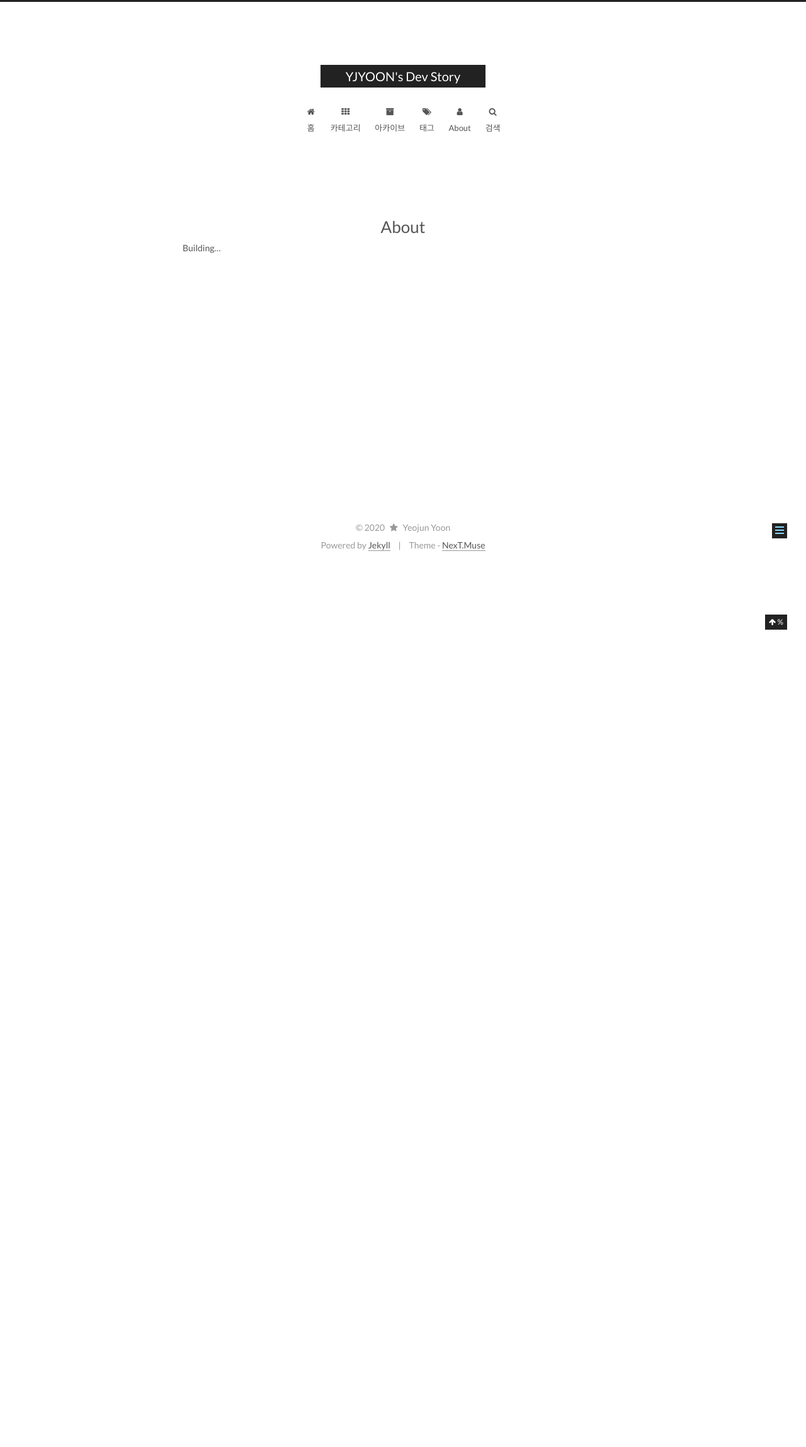
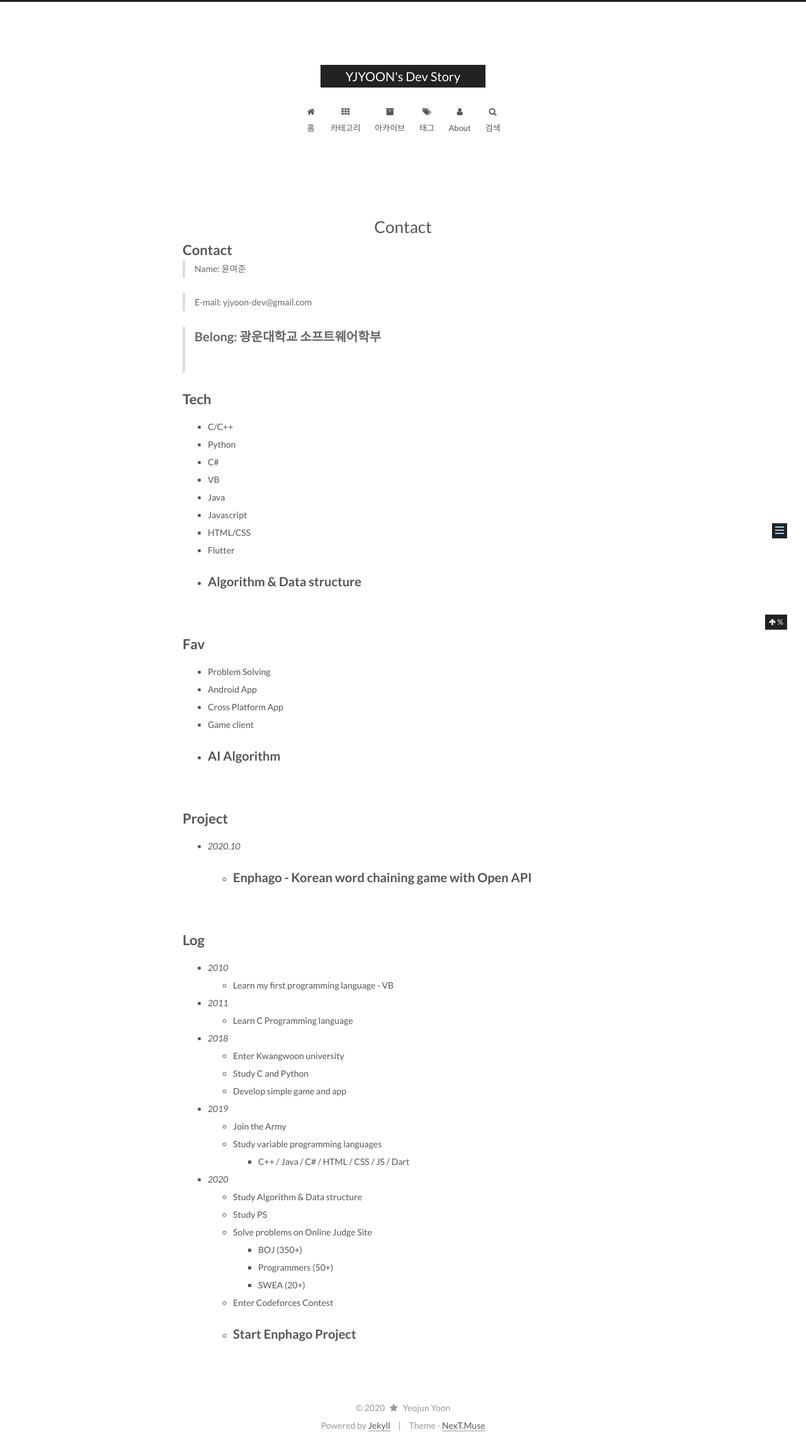
Before and after one commit to yjyoon-dev/yjyoon-dev.github.io, a Jekyll site: the page built from about/index.md, in a window 1280 px wide. Shown: the whole page at 63% size. Built offline with Jekyll 4.4.1, drawn with Linux system fonts in a browser that asks for light colours; comment, search, counter and statistics services are not loaded; our own code applies the rules of GitHub Pages for plain Markdown files; before the commit the page ends 900 px from its top, so only the background shows below that.

Commit message:
update about

```diff
--- a/about/index.md
+++ b/about/index.md
@@ -3,4 +3,71 @@ layout: page
 type: about
 ---
 
-Building...
+Contact
+===
+>Name: 윤여준
+
+>E-mail: yjyoon-dev@gmail.com
+
+>Belong: 광운대학교 소프트웨어학부
+---
+<br>
+
+Tech
+===
+- C/C++
+- Python
+- C#
+- VB
+- Java
+- Javascript
+- HTML/CSS
+- Flutter
+- Algorithm & Data structure
+---
+<br>
+
+Fav
+===
+- Problem Solving
+- Android App
+- Cross Platform App
+- Game client
+- AI Algorithm
+---
+<br>
+
+Project
+===
+- _2020.10_
+  + Enphago - Korean word chaining game with Open API
+---
+<br>
+
+Log
+===
+ - _2010_
+    + Learn my first programming language - VB
+
+- _2011_
+    + Learn C Programming language
+
+- _2018_
+    + Enter Kwangwoon university
+    + Study C and Python
+    + Develop simple game and app
+
+- _2019_
+    + Join the Army
+    + Study variable programming languages
+      + C++ / Java / C# / HTML / CSS / JS / Dart
+- _2020_
+    + Study Algorithm & Data structure
+    + Study PS
+    + Solve problems on Online Judge Site
+      + BOJ (350+)
+      + Programmers (50+)
+      + SWEA (20+)
+    + Enter Codeforces Contest
+    + Start Enphago Project
+---
```
